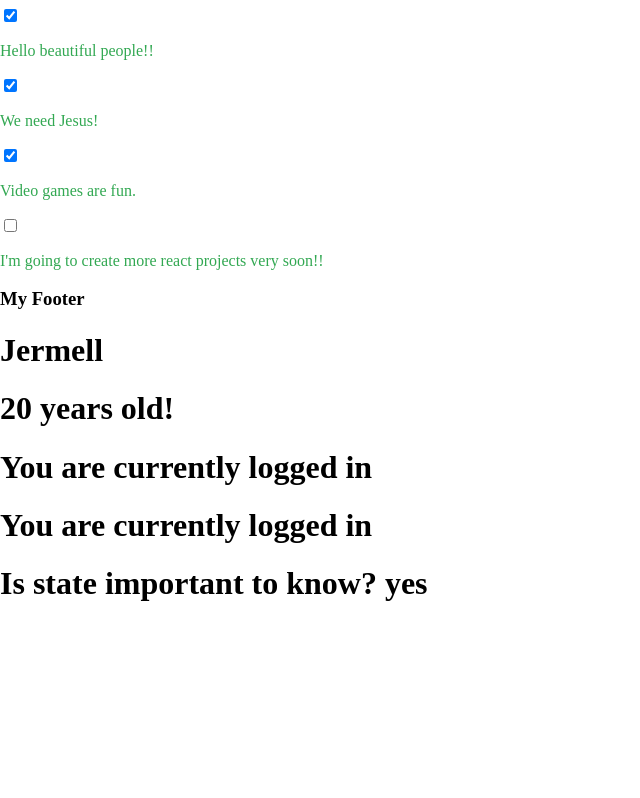
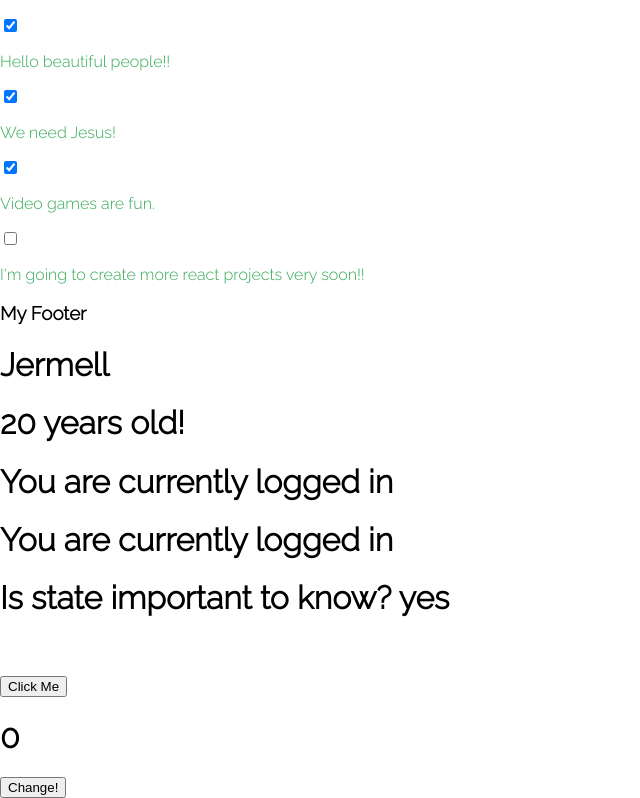
Before and after one commit to jhoward21/Meme-Generator-, a React (Create React App) app: page / in a window 1280 px wide. Shown: the part 1983-2781 px from the top of the page, without its empty margins (0-640 px from the left). Before the commit the page ends 2607 px from the top, so only its background shows below. Built offline with nearby package versions, Linux system fonts and the light colour scheme.

Commit message:
practice7

```diff
--- a/public/index.html
+++ b/public/index.html
@@ -3,6 +3,7 @@
   <head>
     <meta charset="utf-8" />
     <link rel="icon" href="%PUBLIC_URL%/favicon.ico" />
+    <link href="https://fonts.googleapis.com/css2?family=Raleway:wght@300&display=swap" rel="stylesheet">
     <meta name="viewport" content="width=device-width, initial-scale=1" />
     <meta name="theme-color" content="#000000" />
     <meta
--- a/src/App.js
+++ b/src/App.js
@@ -9,6 +9,7 @@ import jokesdata from "./components/jokesdata"
 import todosData from "./components/todosData"
 import StatePractice from "./components/StatePractice"
 import StatePractice2 from "./components/StatePractice2"
+import Numbers from "./components/Numbers"
 
 // function App() {
 //     const jokeComponents = jokesdata.map(joke => <Joke key={joke.id} question={joke.question} puchLine={joke.puchLine} />
@@ -106,6 +107,10 @@ class App extends React.Component {
             <StatePractice />
             <StatePractice2 />
             <h1>Is state important to know? {this.state.answer}</h1>
+            <br />
+            <br />
+            <button onCLick={() => {console.log("I was clicked!")}}>Click Me</button>
+            <Numbers />
         </div>
         )
     }
--- /dev/null
+++ b/src/components/Numbers.js
@@ -0,0 +1,30 @@
+import React, { Component } from "react"
+
+class Numbers extends Component {
+    constructor () {
+        super ()
+        this.state = {
+            count: 0
+        }
+        this.handleClick = this.handleClick.bind(this)
+    }
+
+    handleClick () {
+        this.setState(prevState => {
+            return {
+                count: prevState.count + 1
+            }
+        })
+    }
+
+render () {
+    return(
+        <div>
+            <h1>{this.state.count}</h1>
+            <button onClick={this.handleClick}>Change!</button>
+        </div>
+        )
+    }
+}
+
+export default Numbers
--- a/src/components/TodoItem.js
+++ b/src/components/TodoItem.js
@@ -3,7 +3,7 @@ import React from "react"
 function TodoItem (props) {
     return (
         <div className="todo-item">
-        <input type="checkbox" checked={props.item.completed} />
+        <input type="checkbox" checked={props.item.completed} onChanged={() => {console.log("Changed!")}} />
         <p style = {{color:"#32a852"}}>{props.item.text}</p>
         </div>
     )
--- a/src/index.css
+++ b/src/index.css
@@ -1,5 +1,6 @@
 body {
   margin: 0;
+  font-family: 'Raleway', sans-serif;
 }
 
 .navbar {
```
